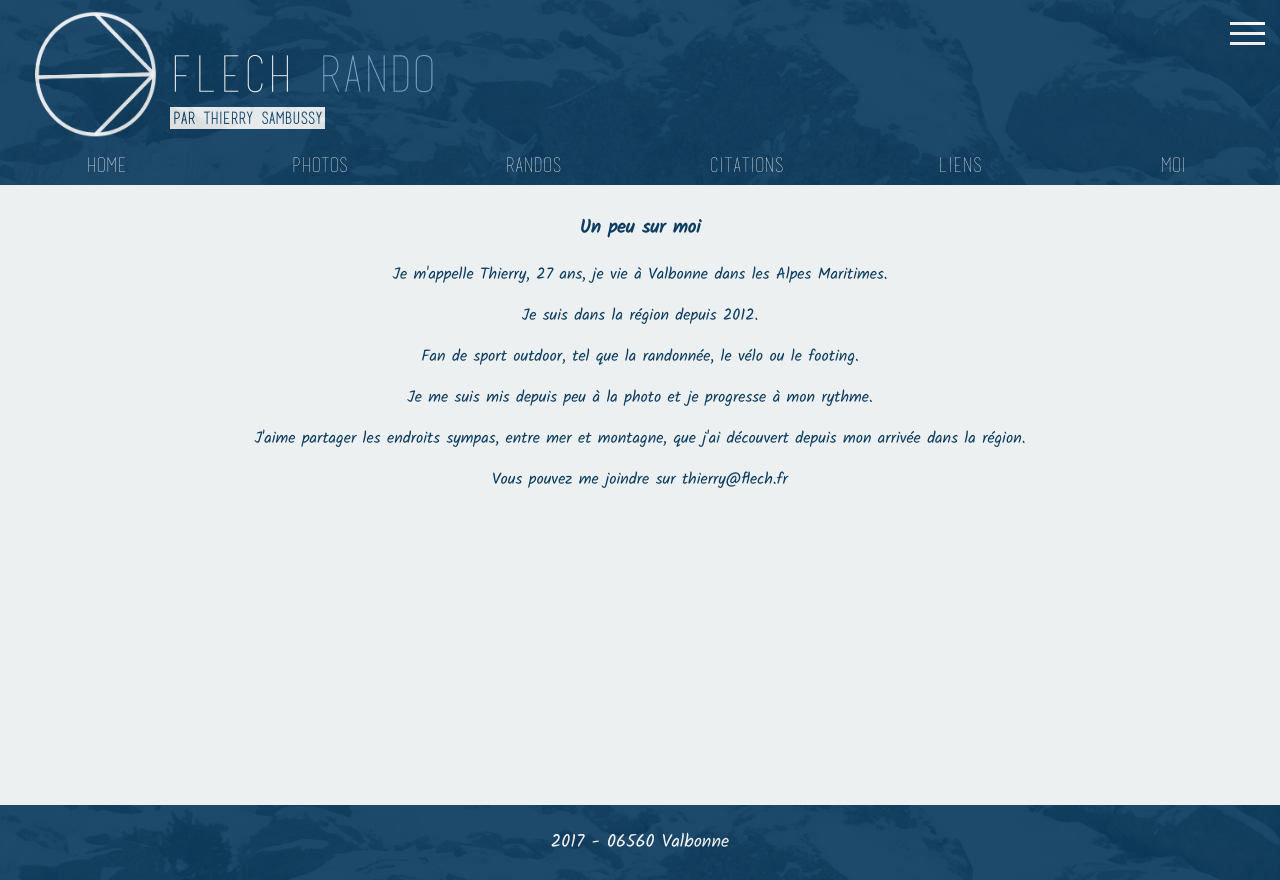
After one commit to unchunka/flech, a PHP site: template View/me.twig in a window 1280 px wide. The commit adds this page. Run offline with PHP 8.4, Linux system fonts and the light colour scheme; the template is opened without the code that fills it, so the values that code supplies are empty; some libraries are stand-ins or nearby versions.

Commit message:
Replace contact me page by about me

```diff
--- a/Controller/App.php
+++ b/Controller/App.php
@@ -40,9 +40,9 @@ class App {
             return $app['twig']->render('home.twig');
         })->bind('home');
 
-        $app->get('/contact', function () use ($app) {
-            return $app['twig']->render('contact.twig');
-        })->bind('contact');
+        $app->get('/me', function () use ($app) {
+            return $app['twig']->render('me.twig');
+        })->bind('me');
 
         $app->get('/citations', function () use ($app) {
             return $app['twig']->render('citations.twig');
--- /dev/null
+++ b/View/me.twig
@@ -0,0 +1,17 @@
+{% extends "app.twig" %}
+
+{% block title %}A propos{% endblock %}
+
+{% block content %}
+
+    <div id="content" class="me">
+        <h3>Un peu sur moi</h3>
+        <p>Je m'appelle Thierry, 27 ans, je vie à Valbonne dans les Alpes Maritimes.</p>
+        <p>Je suis dans la région depuis 2012.</p>
+        <p>Fan de sport outdoor, tel que la randonnée, le vélo ou le footing.</p>
+        <p>Je me suis mis depuis peu à la photo et je progresse à mon rythme.</p>
+        <p>J'aime partager les endroits sympas, entre mer et montagne, que j'ai découvert depuis mon arrivée dans la région.</p>
+        <p>Vous pouvez me joindre sur thierry@flech.fr</p>
+    </div>
+
+{% endblock %}
--- a/view/app.twig
+++ b/view/app.twig
@@ -30,7 +30,7 @@
                     <td class="randos"><a href="{{ url('randos') }}">RANDOS</a></td>
                     <td class="citations"><a href="{{ url('citations') }}">CITATIONS</a></td>
                     <td class="links"><a href="{{ url('links') }}">LIENS</a></td>
-                    <td class="contact"><a href="{{ url('contact') }}">CONTACT</a></td>
+                    <td class="me"><a href="{{ url('me') }}">MOI</a></td>
                 </tr>
             </table>
         </nav>
--- a/web/css/main.css
+++ b/web/css/main.css
@@ -28,9 +28,9 @@ header {
     position:relative;
     padding:5px;
     background: #0C3C60 url('../img/logo.png') no-repeat left;
-    background-size: 100px;
+    background-size: 180px;
     padding:20px;
-    padding-left:100px;
+    padding-left:170px;
 }
 
 header, nav, footer {
@@ -121,12 +121,6 @@ nav td a:hover {
     padding:0px;
 }
 
-#content.contact {
-    background : #ecf0f1 url('../img/moi.jpg') bottom  no-repeat;
-    background-size: cover;
-    position:relative;
-}
-
 #content.pictures img {
     border:1px solid silver;
     max-height:300px;
@@ -135,17 +129,6 @@ nav td a:hover {
 
 #content.pictures img:hover {
     cursor:pointer;
-}
-
-#content.contact p {
-    color:white;
-    font-size:large;
-    position:absolute;
-    bottom:50%;
-    left:50%;
-    padding:10px;
-    background:black;
-    opacity:0.50;
 }
 
 #content h1,h2 {
@@ -189,6 +172,10 @@ nav td a:hover {
     text-align:center;
 }
 
+#content.me h3,p {
+    text-align:center;
+}
+
 #content #twitter {
     max-width:1200px;
     margin:auto;
@@ -224,5 +211,9 @@ footer p {
     header h1 span {
         display:block;
     }
+    header {
+        background-size: 120px;
+        padding-left:100px;
+    }
 
 }
```
Also changed, not shown: view/contact.twig (deleted, +0 -11 lines).
